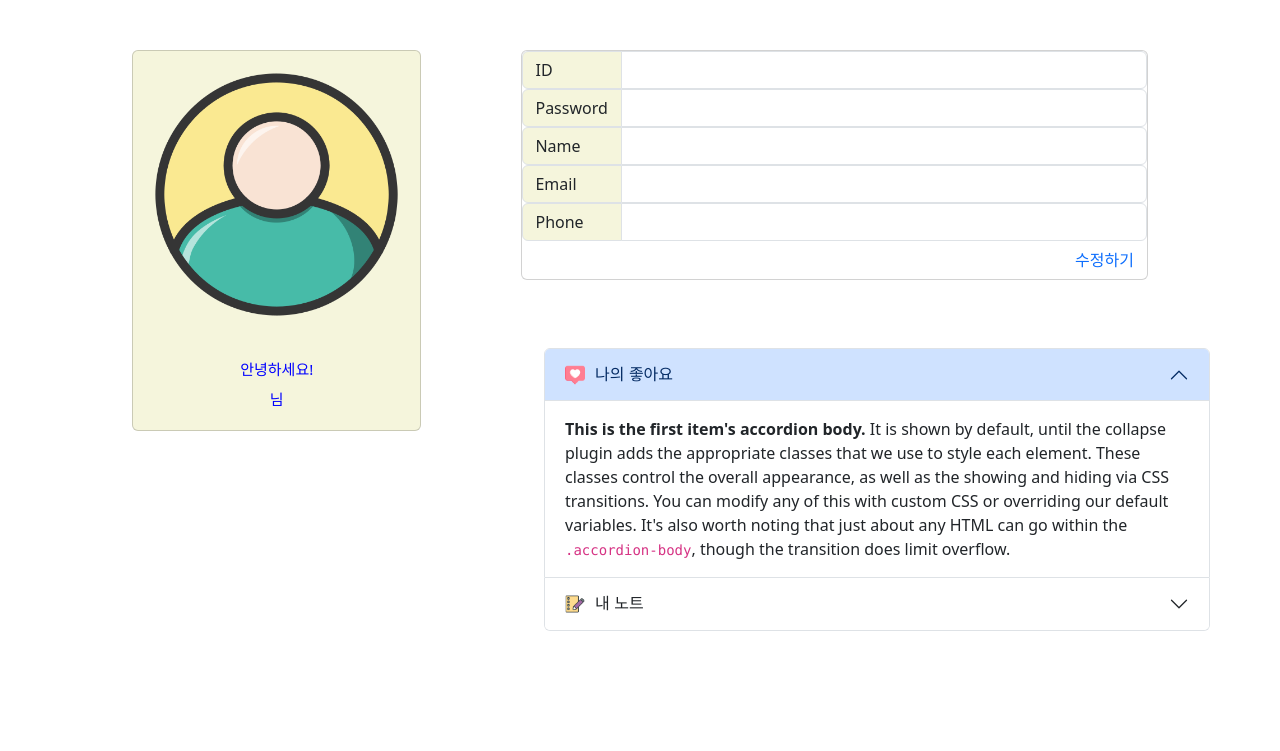
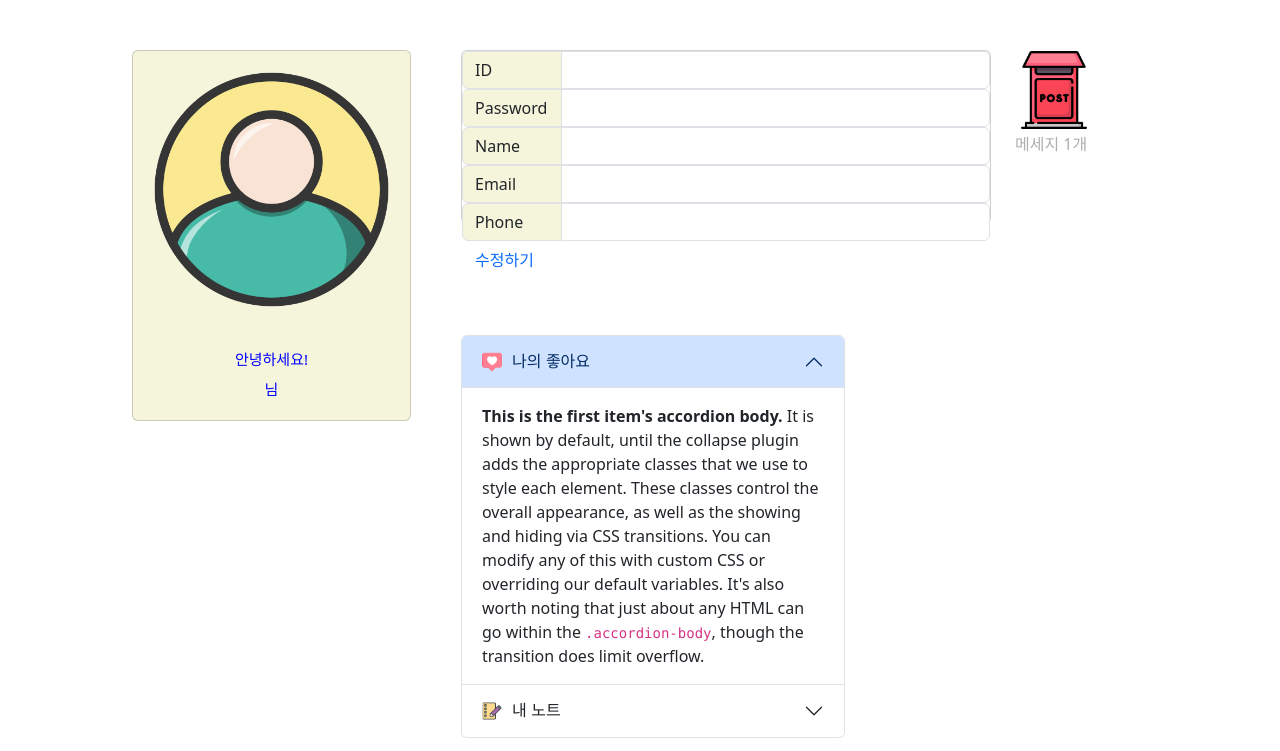
Before and after one commit to reacting97/travel_p, a Java web app: page /member/edit.jsp in a window 1280 px wide. Shown: the part 190-941 px from the top of the page. Run offline with Tomcat 11, a stand-in JSP engine, Linux system fonts and the light colour scheme; the template is opened without the code that fills it, so the values that code supplies are empty; some libraries are stand-ins or nearby versions.

Commit message:
member edit 채팅창 표현

```diff
--- a/travel_p/src/main/webapp/member/edit.jsp
+++ b/travel_p/src/main/webapp/member/edit.jsp
@@ -48,7 +48,7 @@ https://templatemo.com/tm-580-woox-travel
 	    $(".hideboard").slideToggle("slow");
 	  });
 	  $(".drop").click(function(){
-	    $(".ranking").slideToggle("slow");
+	    $(".msg-detail").slideToggle("slow");
 	  });
 	});
 	</script>
@@ -81,11 +81,52 @@ https://templatemo.com/tm-580-woox-travel
  }
  .mylike{
  	position: absolute;
-    width: 52%;
-    margin-left: 462px;
+    width: 30%;
+    margin-top: 335px;
+ }
+
+ .myinfo-detail{
+ 	display: flex;
+    flex-direction: column;
+ }
+
+ .message{
+ 	display: flex;
+    position: relative;
     float: right;
-    margin-top: 348px;
-    padding-bottom: 120px;
+    right: -140px;
+    top:50px;
+
+ }
+
+
+ .msg-banner{
+ 	display: flex;
+    flex-direction: column;
+    z-index: 2;
+ }
+
+ .drop{
+ 	width: 90px;
+    height: 110px;
+    border: none;
+    background-color: transparent;
+ }
+ .msg-detail{
+ 	border: 1px solid gray;
+    border-radius: 20px;
+    width: 420px;
+    height: auto;
+    word-break: break-all;
+   	display:none;
+ }
+
+
+ .msg-content{
+ 	margin-bottom: 12px;
+    border-bottom: 1px dashed #808080;
+    margin-top: 10px;
+    margin-right: 10px;
  }
  </style>
 </head>
@@ -136,6 +177,7 @@ https://templatemo.com/tm-580-woox-travel
   </header>
 
 
+
   	<nav class="navbar bg-body-tertiary" style="height:190px">
   <div class="container-fluid" style="display: flex;
     flex-wrap: inherit;
@@ -146,15 +188,22 @@ https://templatemo.com/tm-580-woox-travel
   </div>
 	</nav>
 
+<!-- 	메세지 -->
+
+
+
 	<div class="container" style="justify-content:flex-start; display: flex">
-		<div class="card myinfo" style="margin:50px; background-color: beige;">
+
+		<div class="card myinfo" style="margin:50px; background-color: beige; width: 25%;">
   			<img src="../assets/images/myinfo.png" class="card-img-top" alt="...">
   		<div class="card-body">
    				 <p class="card-text mypage-card" >안녕하세요! <br/> ${sessionScope.loginId } 님 </p>
   		</div>
 	</div>
-<form action="${pageContext.request.contextPath }/member/edit.do" method="post" style="height:100%; width:100%; margin:50px">
-	<div class="card myinfo" style="width: 100%; height:100%">
+
+	<div class="myinfo-detail">
+	<form action="${pageContext.request.contextPath }/member/edit.do" method="post" style="height:100%; width:130%; margin:50px; margin-left: 0;">
+	<div class="card myinfo" style="width: 100%; height:47%">
   <ul class="list-group list-group-flush">
    <li>
    <div class="input-group flex-nowrap">
@@ -190,12 +239,14 @@ https://templatemo.com/tm-580-woox-travel
   	<input type="tel" class="form-control" name="phone" value="${vo.phone }" aria-describedby="addon-wrapping" >
 	</div>
 	</li>
+  	<li>
+	<button type="submit" class="btn btn-link" style="display:flex; flex-direction:row-reverse; text-decoration:none">수정하기</button>
+ 	</li>
 
-	<button type="submit" class="btn btn-link" style="display:flex; flex-direction:row-reverse; text-decoration:none">수정하기</button>
   </ul>
-
  	</div>
   </form>
+
  	<div class="accordion mylike" id="accordionPanelsStayOpenExample">
   <div class="accordion-item">
     <h2 class="accordion-header">
@@ -223,10 +274,21 @@ https://templatemo.com/tm-580-woox-travel
   </div>
 	</div>
 </div>
-	<main class="container">
+	<div class="message">
+ 	<span class="msg-banner">
+  			<button class="drop"><img src="../assets/images/chat.png">
+  			<p style="font-size: 16px; width: 80px; display: flex; align-items: center;}">메세지 1개</p></button>
+			<ul class="msg-detail">
+				<li class="msg-content">It is hidden by default, until the collapse plugin adds the appr</li>
+				<li>aaa1님이 제목이수원여행 가실분 ~인 게시판의 참가신청이 승인되었습니다</li>
+				<li>11515</li>
+				<li>11251</li>
+			</ul>
+  		</span>
+  		</div>
 
+</div>
 
-	</main>
 
 	<script src="https://cdn.jsdelivr.net/npm/bootstrap@5.3.0-alpha3/dist/js/bootstrap.bundle.min.js" integrity="sha384-ENjdO4Dr2bkBIFxQpeoTz1HIcje39Wm4jDKdf19U8gI4ddQ3GYNS7NTKfAdVQSZe" crossorigin="anonymous"></script>
 </body>
```
Also changed, not shown: travel_p/src/main/webapp/joinboard/list.jsp (+2 -8 lines), travel_p/src/main/webapp/assets/images/chat.png (added). Lines whose indentation alone changed are shown as unchanged.
